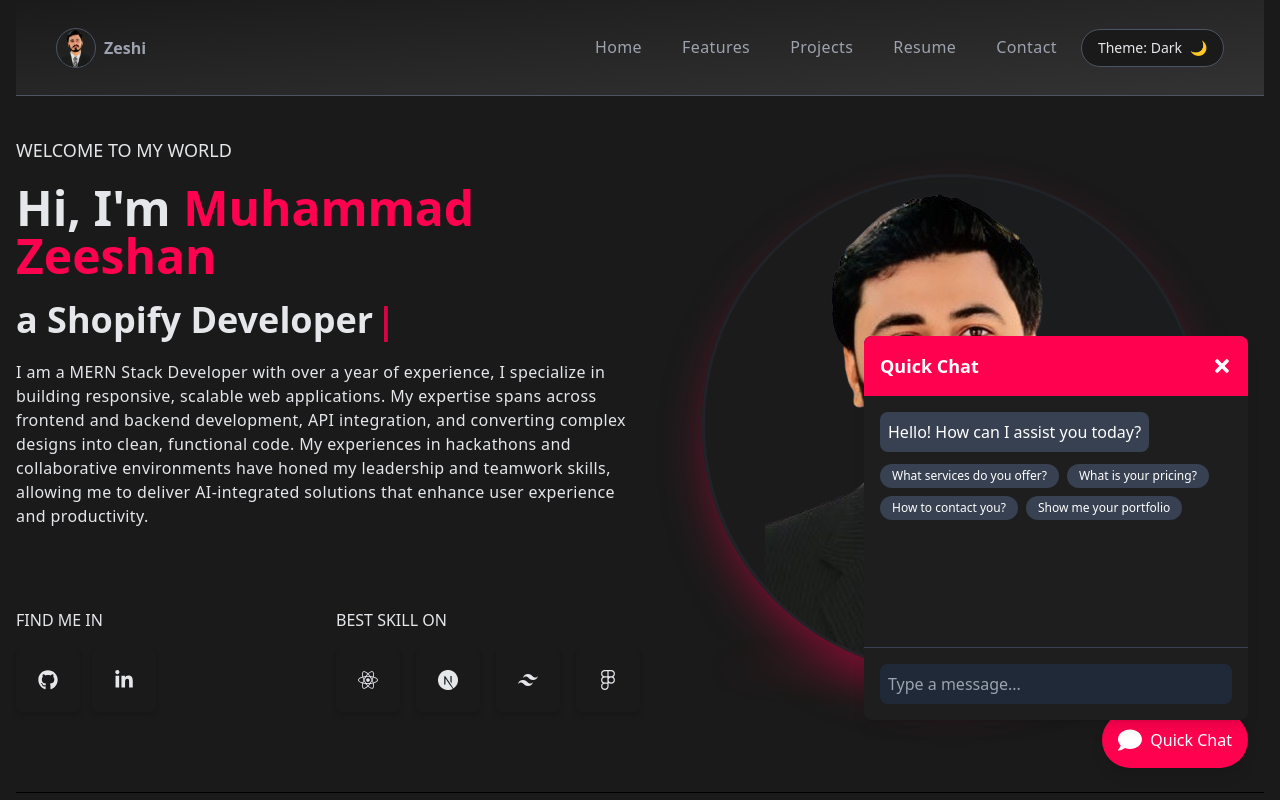
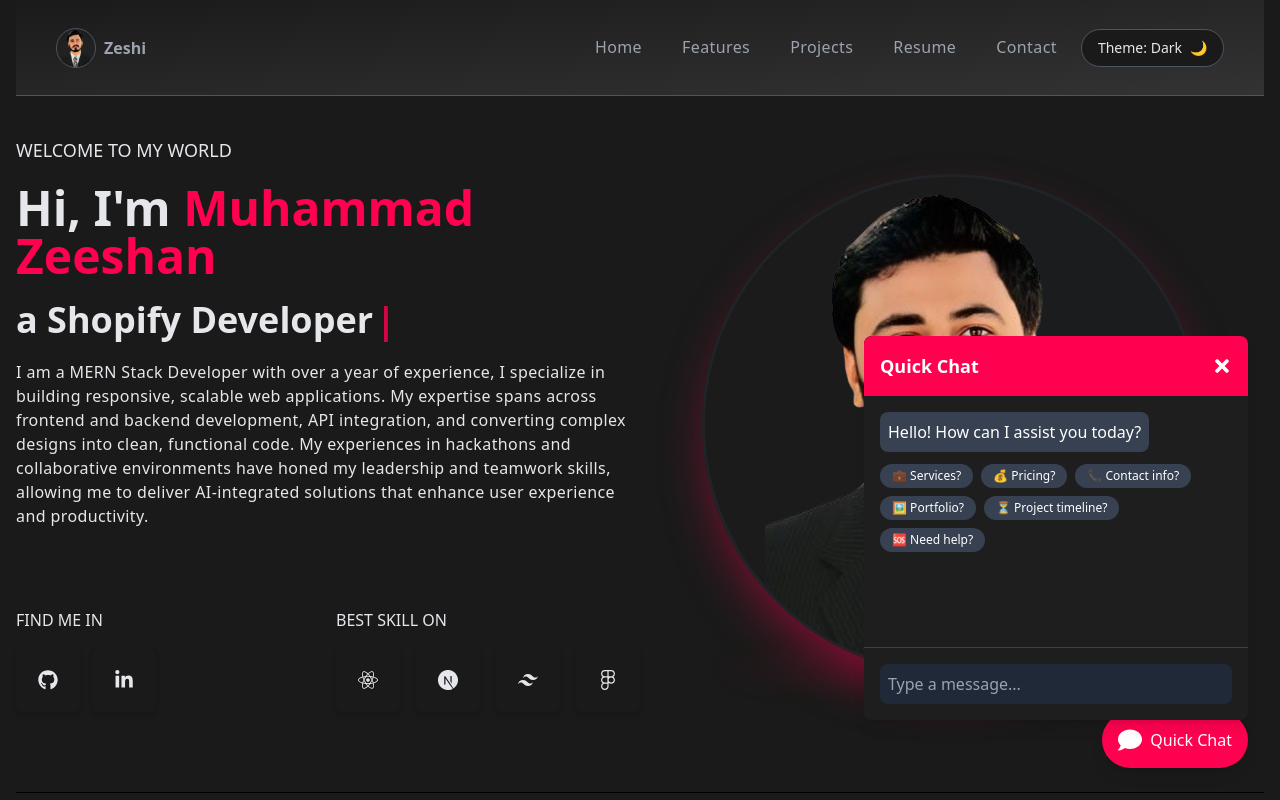
Before and after one commit to Zeshig01/Porfolio, a React (Create React App) app: page / in a window 1280 px wide. Both pictures are taken after a click on the button "Quick Chat". Shown: the top 800 px of the page. Built offline with nearby package versions, Linux system fonts and the light colour scheme.

Commit message:
added chatbot

```diff
--- a/src/components/footer/Chatbot.js
+++ b/src/components/footer/Chatbot.js
@@ -1,3 +1,84 @@
+// // import React, { useState, useRef, useEffect } from "react";
+// // import { FaTimes } from "react-icons/fa";
+
+// // const Chatbot = ({ onClose }) => {
+// //   const [messages, setMessages] = useState([
+// //     { text: "Hello! How can I assist you today?", isUser: false },
+// //   ]);
+// //   const [input, setInput] = useState("");
+// //   const messagesEndRef = useRef(null);
+
+// //   // Scroll to the latest message
+// //   useEffect(() => {
+// //     messagesEndRef.current?.scrollIntoView({ behavior: "smooth" });
+// //   }, [messages]);
+
+// //   const handleSend = () => {
+// //     if (!input.trim()) return;
+
+// //     // Add user message
+// //     setMessages((prev) => [...prev, { text: input, isUser: true }]);
+
+// //     // Simulate bot response (replace with API call if needed)
+// //     setTimeout(() => {
+// //       let botResponse = "Sorry, I didn't understand that.";
+// //       if (input.toLowerCase().includes("help")) {
+// //         botResponse = "Try asking about our services, portfolio, or contact details!";
+// //       } else if (input.toLowerCase().includes("hi") || input.toLowerCase().includes("hello")) {
+// //         botResponse = "Hi there! What's on your mind?";
+// //       }
+// //       setMessages((prev) => [...prev, { text: botResponse, isUser: false }]);
+// //     }, 500);
+
+// //     setInput("");
+// //   };
+
+// //   return (
+// //     <div className="w-80 md:w-96 h-96 bg-[#1e1e1e] text-white rounded-lg shadow-lg flex flex-col">
+// //       {/* Header */}
+// //       <div className="flex justify-between items-center p-4 bg-designColor rounded-t-lg">
+// //         <h3 className="text-lg font-bold">Quick Chat</h3>
+// //         <button onClick={onClose}>
+// //           <FaTimes size={20} />
+// //         </button>
+// //       </div>
+
+// //       {/* Messages */}
+// //       <div className="flex-1 p-4 overflow-y-auto">
+// //         {messages.map((msg, index) => (
+// //           <div
+// //             key={index}
+// //             className={`mb-2 ${msg.isUser ? "text-right" : "text-left"}`}
+// //           >
+// //             <span
+// //               className={`inline-block p-2 rounded-lg ${
+// //                 msg.isUser ? "bg-designColor" : "bg-gray-700"
+// //               }`}
+// //             >
+// //               {msg.text}
+// //             </span>
+// //           </div>
+// //         ))}
+// //         <div ref={messagesEndRef} />
+// //       </div>
+
+// //       {/* Input */}
+// //       <div className="p-4 border-t border-gray-700">
+// //         <input
+// //           type="text"
+// //           value={input}
+// //           onChange={(e) => setInput(e.target.value)}
+// //           onKeyPress={(e) => e.key === "Enter" && handleSend()}
+// //           placeholder="Type a message..."
+// //           className="w-full p-2 bg-gray-800 text-white rounded-lg outline-none"
+// //         />
+// //       </div>
+// //     </div>
+// //   );
+// // };
+
+// // export default Chatbot;
+
 // import React, { useState, useRef, useEffect } from "react";
 // import { FaTimes } from "react-icons/fa";
 
@@ -16,21 +97,32 @@
 //   const handleSend = () => {
 //     if (!input.trim()) return;
 
-//     // Add user message
-//     setMessages((prev) => [...prev, { text: input, isUser: true }]);
+//     const userInput = input;
+//     setMessages((prev) => [...prev, { text: userInput, isUser: true }]);
+//     setInput("");
 
-//     // Simulate bot response (replace with API call if needed)
 //     setTimeout(() => {
-//       let botResponse = "Sorry, I didn't understand that.";
-//       if (input.toLowerCase().includes("help")) {
-//         botResponse = "Try asking about our services, portfolio, or contact details!";
-//       } else if (input.toLowerCase().includes("hi") || input.toLowerCase().includes("hello")) {
-//         botResponse = "Hi there! What's on your mind?";
+//       const lower = userInput.toLowerCase();
+//       let botResponse = "Sorry, I didn't understand that. You can ask about our services, pricing, or support.";
+
+//       if (lower.includes("hi") || lower.includes("hello")) {
+//         botResponse = "Hi there! 👋 How can I help you today?";
+//       } else if (lower.includes("services")) {
+//         botResponse = "We offer Web Development, UI/UX Design, E-commerce Solutions, WordPress Development, SEO Optimization, and IT Services.";
+//       } else if (lower.includes("price") || lower.includes("cost") || lower.includes("charge")) {
+//         botResponse = "Pricing depends on the project. For a basic website, it starts from $200. Get a custom quote by sharing your needs!";
+//       } else if (lower.includes("contact")) {
+//         botResponse = "You can contact us at contact@yourdomain.com or via WhatsApp at +1234567890.";
+//       } else if (lower.includes("portfolio")) {
+//         botResponse = "You can view our portfolio here: https://yourdomain.com/portfolio";
+//       } else if (lower.includes("help") || lower.includes("support")) {
+//         botResponse = "I'm here to assist you! Ask about services, prices, portfolio, or timelines.";
+//       } else if (lower.includes("timeline") || lower.includes("duration")) {
+//         botResponse = "Most basic websites are delivered in 1–2 weeks. Complex apps may take 3–6 weeks.";
 //       }
+
 //       setMessages((prev) => [...prev, { text: botResponse, isUser: false }]);
 //     }, 500);
-
-//     setInput("");
 //   };
 
 //   return (
@@ -46,10 +138,7 @@
 //       {/* Messages */}
 //       <div className="flex-1 p-4 overflow-y-auto">
 //         {messages.map((msg, index) => (
-//           <div
-//             key={index}
-//             className={`mb-2 ${msg.isUser ? "text-right" : "text-left"}`}
-//           >
+//           <div key={index} className={`mb-2 ${msg.isUser ? "text-right" : "text-left"}`}>
 //             <span
 //               className={`inline-block p-2 rounded-lg ${
 //                 msg.isUser ? "bg-designColor" : "bg-gray-700"
@@ -59,6 +148,28 @@
 //             </span>
 //           </div>
 //         ))}
+
+//         {/* Suggested Questions */}
+//         <div className="flex flex-wrap gap-2 my-3">
+//           {[
+//             "What services do you offer?",
+//             "What is your pricing?",
+//             "How to contact you?",
+//             "Show me your portfolio",
+//           ].map((q, i) => (
+//             <button
+//               key={i}
+//               onClick={() => {
+//                 setInput(q);
+//                 setTimeout(handleSend, 100); // delay to let input update
+//               }}
+//               className="text-xs bg-gray-700 hover:bg-gray-600 px-3 py-1 rounded-full"
+//             >
+//               {q}
+//             </button>
+//           ))}
+//         </div>
+
 //         <div ref={messagesEndRef} />
 //       </div>
 
@@ -102,7 +213,7 @@ const Chatbot = ({ onClose }) => {
     setInput("");
 
     setTimeout(() => {
-      const lower = userInput.toLowerCase();
+      const lower = userInput.toLowerCase().replace(/[^a-zA-Z ]/g, ""); // Removing emojis for comparison
       let botResponse = "Sorry, I didn't understand that. You can ask about our services, pricing, or support.";
 
       if (lower.includes("hi") || lower.includes("hello")) {
@@ -140,9 +251,7 @@ const Chatbot = ({ onClose }) => {
         {messages.map((msg, index) => (
           <div key={index} className={`mb-2 ${msg.isUser ? "text-right" : "text-left"}`}>
             <span
-              className={`inline-block p-2 rounded-lg ${
-                msg.isUser ? "bg-designColor" : "bg-gray-700"
-              }`}
+              className={`inline-block p-2 rounded-lg ${msg.isUser ? "bg-designColor" : "bg-gray-700"}`}
             >
               {msg.text}
             </span>
@@ -152,10 +261,12 @@ const Chatbot = ({ onClose }) => {
         {/* Suggested Questions */}
         <div className="flex flex-wrap gap-2 my-3">
           {[
-            "What services do you offer?",
-            "What is your pricing?",
-            "How to contact you?",
-            "Show me your portfolio",
+            "💼 Services?",
+            "💰 Pricing?",
+            "📞 Contact info?",
+            "🖼️ Portfolio?",
+            "⏳ Project timeline?",
+            "🆘 Need help?",
           ].map((q, i) => (
             <button
               key={i}
```
